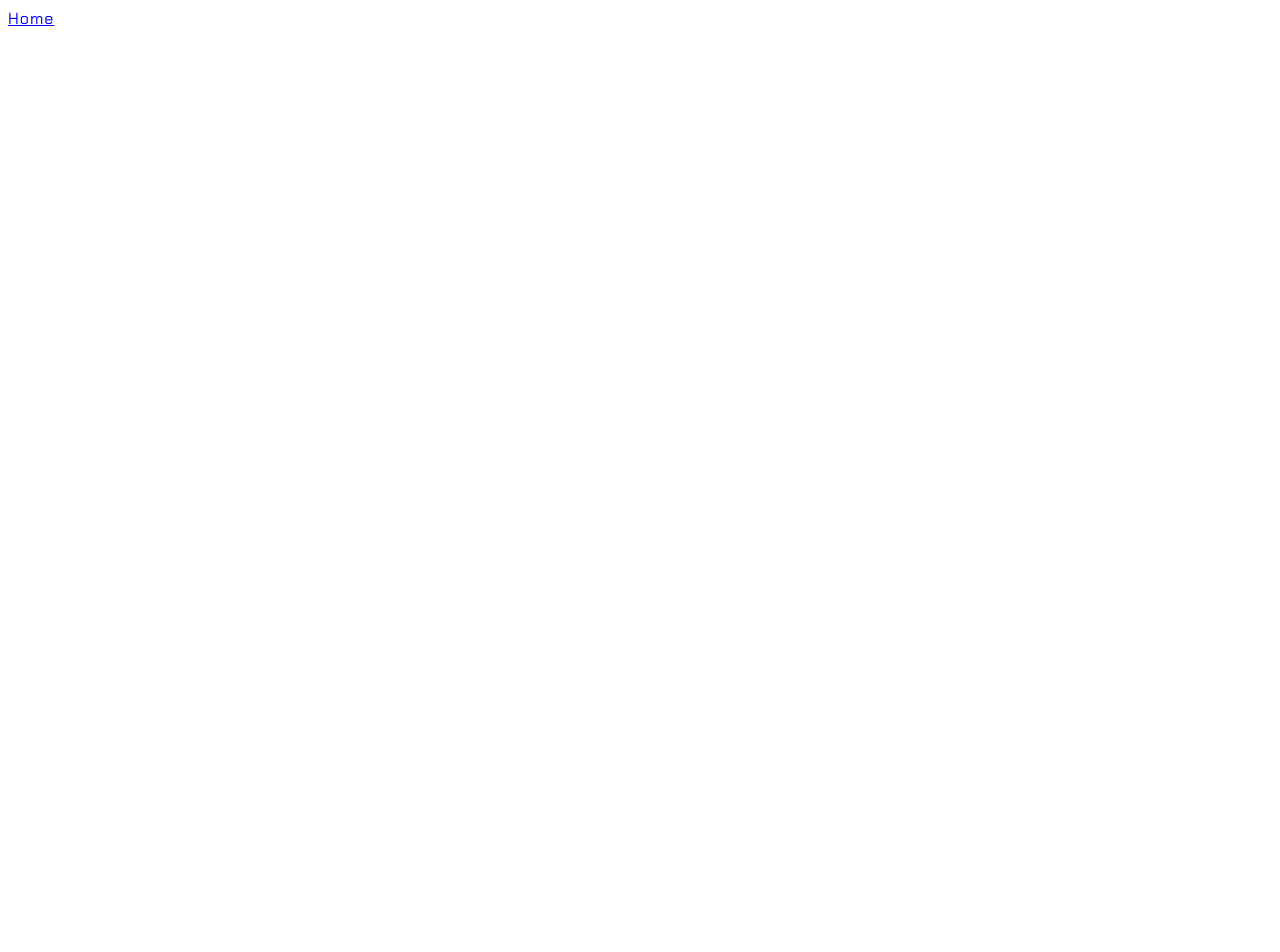
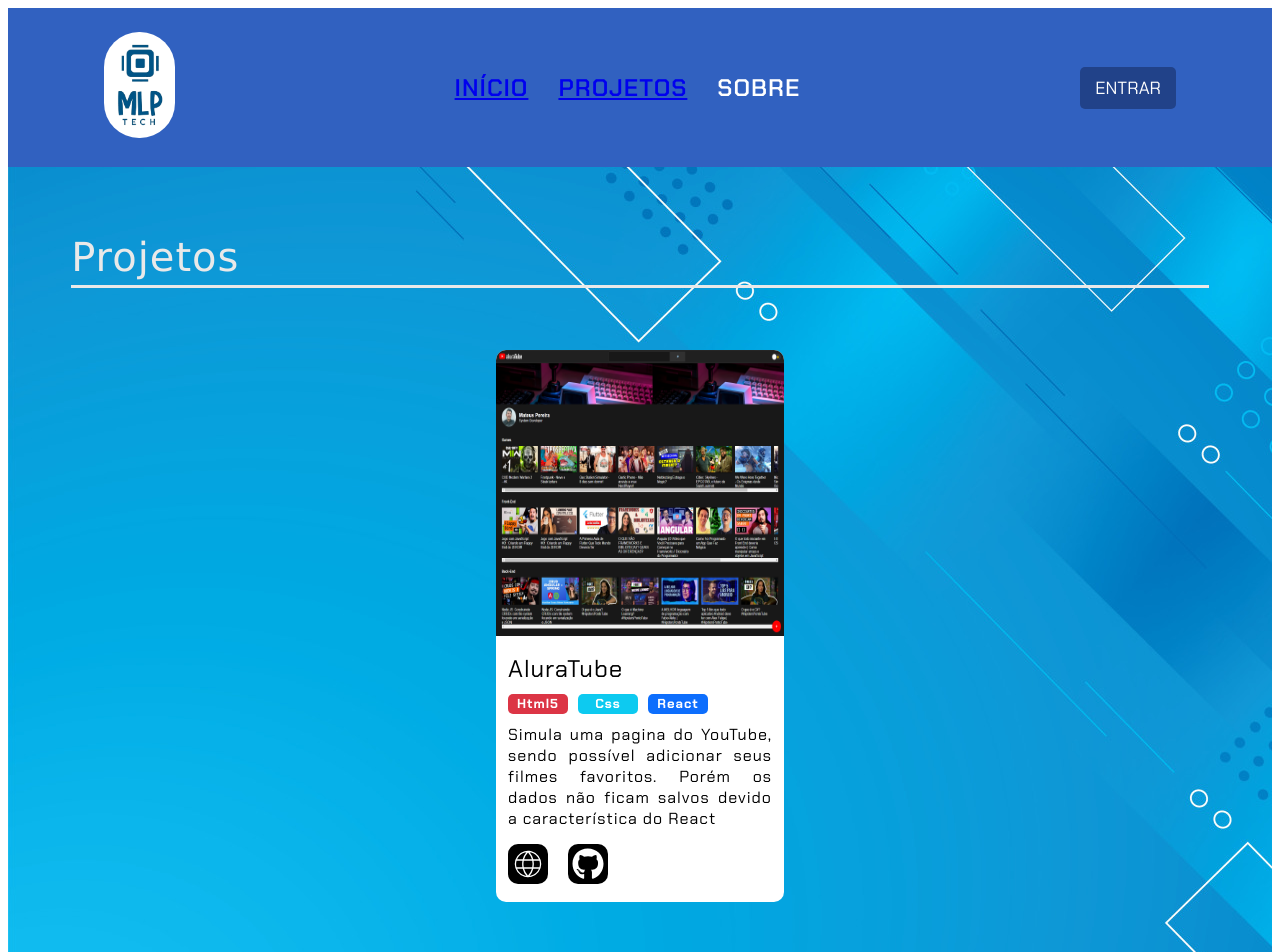
Before and after one commit to mateuslph/portifolio-foguete-react, a React (Create React App) app: page /projects in a window 1280 px wide. Before the commit this address had no page. Shown: the top 952 px of the page. Before the commit the page ends 800 px from the top, so only its background shows below. Built offline with nearby package versions, Linux system fonts and the light colour scheme.

Commit message:
add page projects

```diff
--- a/src/App.jsx
+++ b/src/App.jsx
@@ -1,27 +1,22 @@
 import Home from './Home/Home';
+import Projects from './Projects/Projects';
 import RenderFooter from './RenderFooter/RenderFooter';
 import RenderHeader from './RenderHeader/RenderHeader';
-import { BrowserRouter, Routes, Route, Link } from 'react-router-dom';
+import { BrowserRouter, Routes, Route } from 'react-router-dom';
 
 function App() {
   return (
-    <div>
+    <div className="app">
       <BrowserRouter>
-        <nav>
-          <Link to="/home">Home</Link>
-        </nav>
+        <RenderHeader />
         <Routes>
-          <Route path="/home" element={
-            <div>
-              <RenderHeader />
-              <Home />
-              <RenderFooter />
-            </div>
-          } />
-        </Routes>
+          <Route path="/home" element={<Home />} />
+          <Route path="/projects" element={<Projects />} />
+         </Routes>
+        <RenderFooter />
       </BrowserRouter>
     </div>
-  );
+  )
 }
 
 export default App;
--- a/src/Home/Home.jsx
+++ b/src/Home/Home.jsx
@@ -5,7 +5,7 @@ import ImageBackground from '../assets/images/background-blue-color-square.jpg';
 const ImgBackground = styled.div`
   background-image: url(${ImageBackground});
   background-attachment: fixed;
-  height: 600px;
+  height: 800px;
   align-content: center;
 `
 
--- /dev/null
+++ b/src/Projects/Projects.jsx
@@ -0,0 +1,184 @@
+import styled from "styled-components"
+import ImageAluraTube from '../assets/images/screencapture-aluratube.png';
+import { CiGlobe } from "react-icons/ci";
+import { FaGithub } from 'react-icons/fa';
+import ImageBackground from '../assets/images/background-blue-color-square.jpg';
+
+const ImgBackground = styled.div`
+  background-image: url(${ImageBackground});
+  background-attachment: fixed;
+  height: 800px;
+  align-content: center;
+`
+
+const Conteudo = styled.div`
+    min-height: 100vh;
+    width: 100%;
+    display: inline-flex;
+    justify-content: center;
+    align-items: center;
+    flex-direction: column;
+`
+const TituloH5 = styled.h5`
+    font-size: x-large;
+    font-weight: 400;
+`
+
+const CardText = styled.div`
+    padding: 12px;
+`
+
+const Badge = styled.div`
+    margin: 10px 0;
+    display: flex;
+    gap: 10px;
+`
+
+const BadgeReact = styled.div`
+    display: flex;
+    justify-content: center;
+    align-items: center;
+    border-radius: 5px;
+    font-size: small;
+    height: 20px;
+    width: 60px;
+    background-color: #0D6EFD;
+    color: #fff;
+    font-weight: 800;
+`
+
+const BadgeHtml = styled.div`
+    display: flex;
+    justify-content: center;
+    align-items: center;
+    border-radius: 5px;
+    font-size: small;
+    height: 20px;
+    width: 60px;
+    background-color: #DC3545;
+    color: #fff;
+    font-weight: 800;
+`
+
+
+const BadgeCss = styled.div`
+    display: flex;
+    justify-content: center;
+    align-items: center;
+    border-radius: 5px;
+    font-size: small;
+    height: 20px;
+    width: 60px;
+    background-color: #0DCAF0;
+    color: #fff;
+    font-weight: 800;
+`
+
+const TituloPrincipal = styled.h2`
+    font-size: 40px;
+    color: #E9E9E9;
+    font-family: 'Lucida Sans', 'Lucida Sans Regular', 'Lucida Grande', 'Lucida Sans Unicode', Geneva, Verdana, sans-serif;
+    border-bottom: 3px solid #E9E9E9;
+    width: 90%;
+    max-width: 1200px;
+    padding-bottom: 5px;
+    position: relative;
+    top: 40px;
+`
+
+const ContainerProjetos = styled.div`
+    display: flex;
+    align-items: center;
+    gap: 16px;
+    flex-wrap: wrap;
+    max-width: 1200px;
+    margin-left: 50px;
+    margin-right: 50px;
+    margin-top: 8%;
+    margin-bottom: 3%;
+`
+
+const CardProjetos = styled.div`
+    width: 18rem;
+    background-color: #FFF;
+    border-radius: 10px;
+
+    &:hover {
+        border: 1px solid #4F46E5;
+        box-shadow: #4F46E5 5px 5px 4px 0px;
+    }
+`
+
+const ImgProject = styled.img`
+    height: 286px;
+    width: 100%;
+    border-radius: 10px 10px 0 0;
+`
+
+const CardBody = styled.p`
+    text-align: justify;
+    padding-bottom: 15px;
+`
+
+const IconsProjeto = styled.div`
+display: flex;
+gap: 20px;
+margin-bottom: 6px;
+`
+
+const IconProjeto = styled.div`
+    display: flex;
+    justify-content: center;
+    align-items: center;
+    background-color: #000;
+    height: 40px;
+    width: 40px;
+    border-radius: 10px;
+
+    &:hover {
+        cursor: pointer;
+    }
+`
+
+function Projects() {
+    return (
+        <div className='body'>
+            <ImgBackground>
+                <Conteudo>
+                    <TituloPrincipal>Projetos</TituloPrincipal>
+                    <ContainerProjetos>
+                        <CardProjetos>
+                            <ImgProject src={ImageAluraTube} />
+                            <CardText>
+                                <TituloH5>AluraTube</TituloH5>
+                                <Badge>
+                                    <BadgeHtml>Html5</BadgeHtml>
+                                    <BadgeCss>Css</BadgeCss>
+                                    <BadgeReact>React</BadgeReact>
+                                </Badge>
+                                <CardBody class="card-text">
+                                    Simula uma pagina do YouTube, sendo possível adicionar seus filmes favoritos.
+                                    Porém os dados não ficam salvos devido a característica do React
+                                </CardBody>
+                                <IconsProjeto>
+                                    <a href="https://aluratube-tan-five.vercel.app/" target="_blank" rel="noopener noreferrer">
+                                        <IconProjeto>
+                                            <CiGlobe size={32} color="white" />
+                                        </IconProjeto>
+                                    </a>
+                                    <a href="https://github.com/mateuslph/aluratube" target="_blank" rel="noopener noreferrer">
+                                        <IconProjeto>
+                                            <FaGithub size={32} color="white" />
+                                        </IconProjeto>
+                                    </a>
+                                </IconsProjeto>
+                            </CardText>
+                        </CardProjetos>
+                    </ContainerProjetos>
+                </Conteudo>
+            </ImgBackground>
+        </div>
+    )
+}
+
+export default Projects;
--- a/src/RenderHeader/RenderHeader.jsx
+++ b/src/RenderHeader/RenderHeader.jsx
@@ -1,6 +1,7 @@
 import React, { useState } from 'react';
 import styled from 'styled-components';
 import ImageLogo from '../assets/images/logo-mlp-tech-art.png';
+import { Link } from 'react-router-dom';
 
 const StyledHeader = styled.header`
   background-color: #3161C0;
@@ -145,10 +146,18 @@ function RenderHeader() {
           <NavList>
             <NavListUl>
               <UlLi>
-                <NavLink onClick={(e) => e.preventDefault()}>Início</NavLink>
+                <NavLink onClick={(e) => e.preventDefault()}>
+                  <nav>
+                    <Link to="/home">Início</Link>
+                  </nav>
+                </NavLink>
               </UlLi>
               <UlLi>
-                <NavLink onClick={(e) => e.preventDefault()}>Projetos</NavLink>
+                <NavLink onClick={(e) => e.preventDefault()}>
+                  <nav>
+                    <Link to="/projects">Projetos</Link>
+                  </nav>
+                </NavLink>
               </UlLi>
               <UlLi>
                 <NavLink onClick={(e) => e.preventDefault()}>Sobre</NavLink>
```
Also changed, not shown: src/index.css (line endings or trailing spaces).
